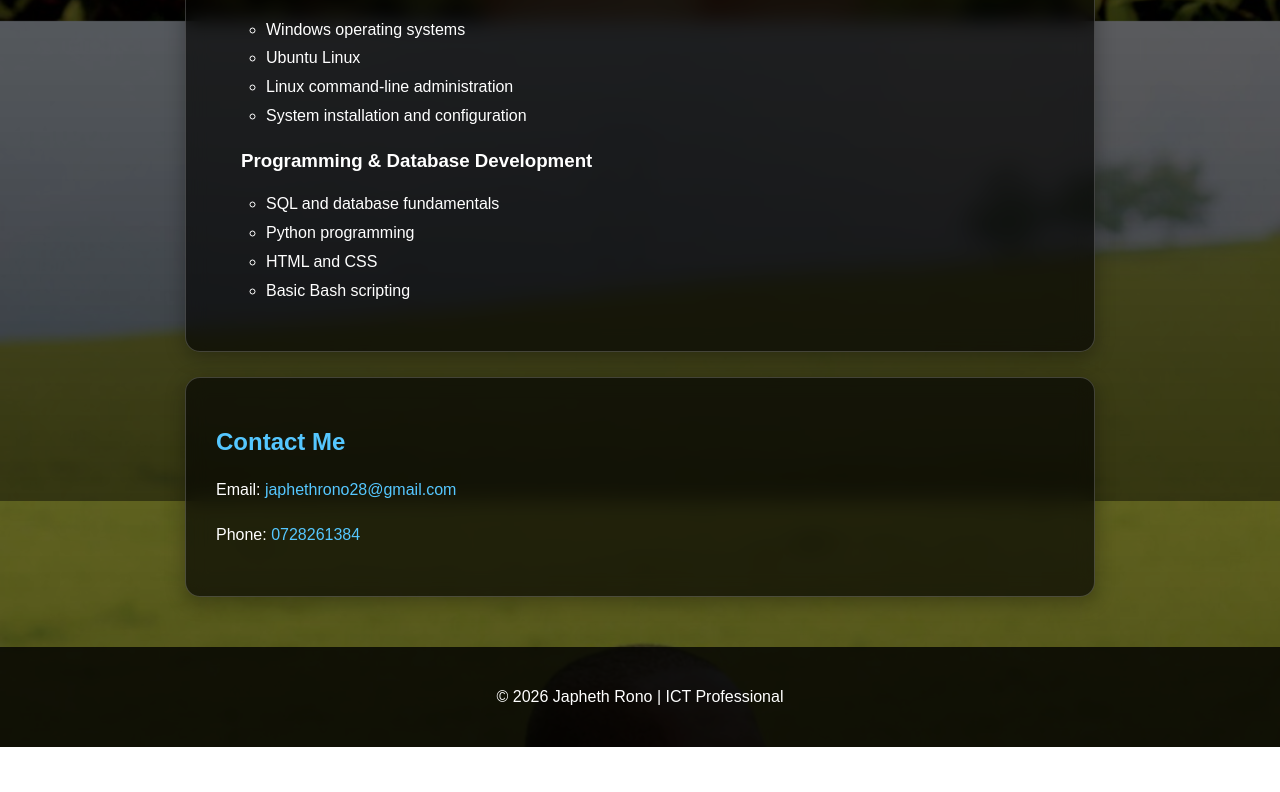
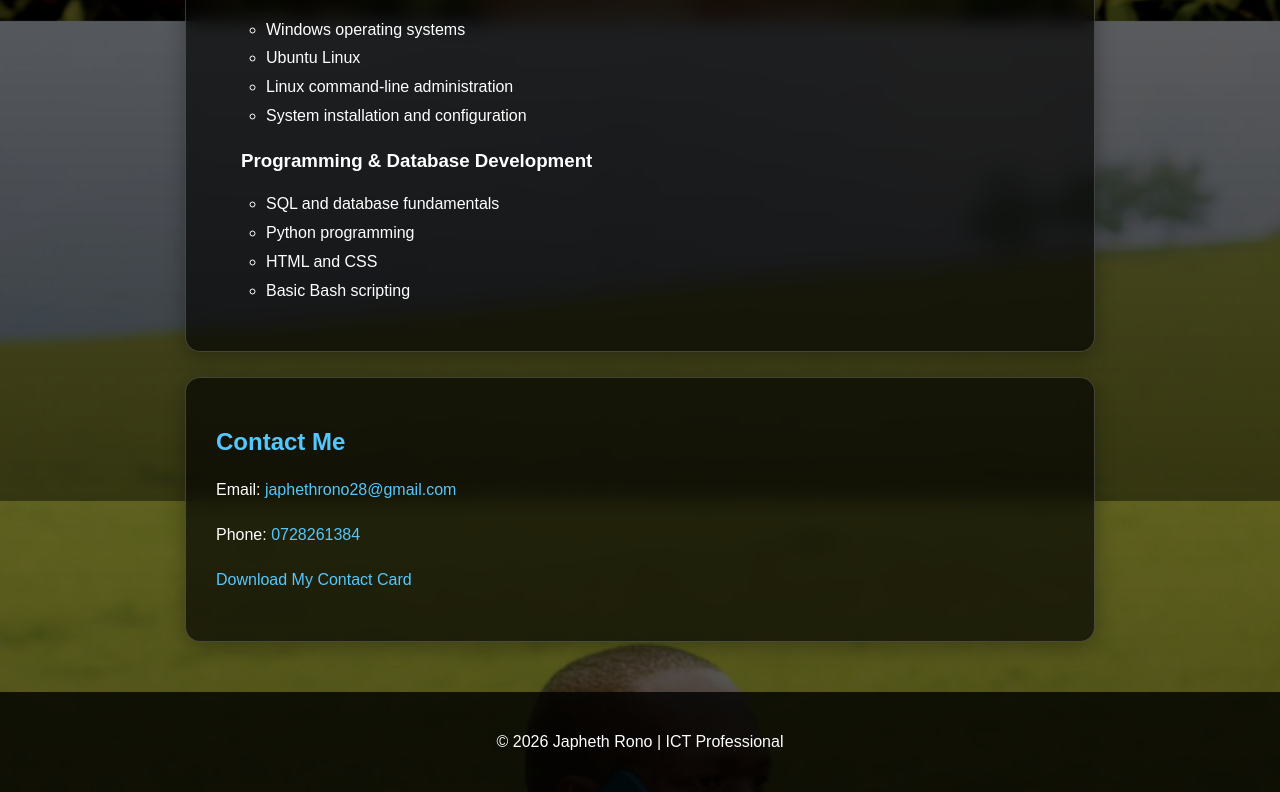
Before and after one commit to japhethrono28/japhethrono28.github.io, a plain HTML site: page index.html in a window 1280 px wide. Shown: the part 1899-2691 px from the top of the page. Before the commit the page ends 2646 px from the top, so only its background shows below. Drawn offline with Linux system fonts and the light colour scheme.

Commit message:
Add download link for contact card in index.html

```diff
--- a/index.html
+++ b/index.html
@@ -239,6 +239,11 @@ Phone:
 0728261384</a>
 </p>
 
+<p>
+<a href="contact.vcf" download="Japheth-Rono-Contact.vcf">
+ Download My Contact Card
+    </a>
+</p>
 </div>
 
 </section>
```
